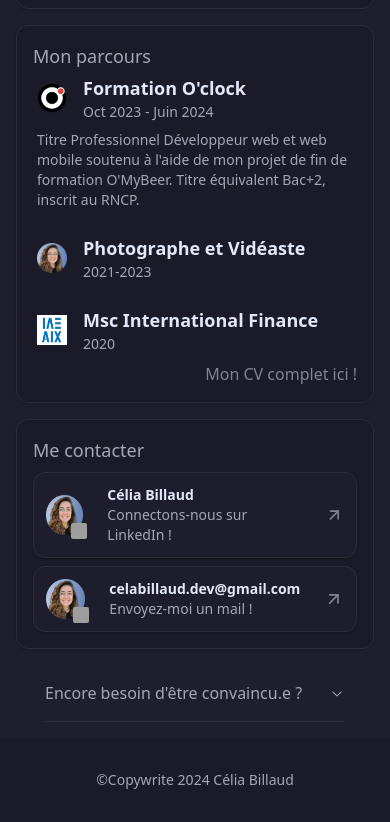
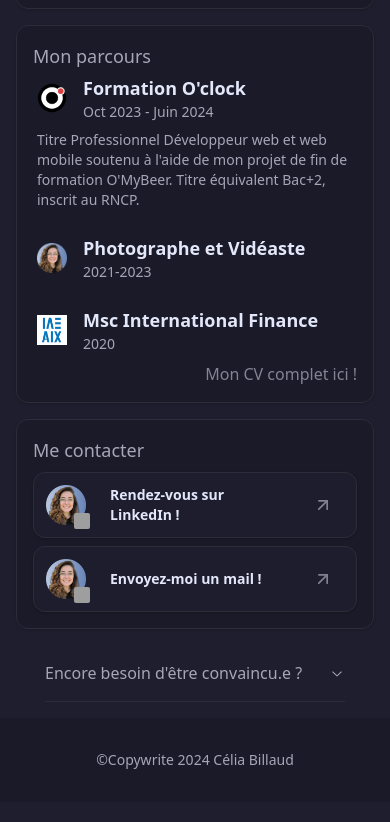
Before and after one commit to CeliaBillaud/portfolio, a Next.js app: page / in a window 390 px wide. Shown: the part 1939-2761 px from the top of the page. Built offline with nearby package versions, Linux system fonts and the light colour scheme; grey boxes are pictures that could not be loaded; a web font is replaced by a local one.

Commit message:
responsive contact card

```diff
--- a/app/_components/ContactCard.tsx
+++ b/app/_components/ContactCard.tsx
@@ -17,9 +17,9 @@ export const ContactCard = (props:{
                         <img src={props.image} alt={props.name}  className="w-10 h-10"/>
                         <img src={props.mediumImage} alt={props.name}  className="w-4 h-4 absolute -bottom-1 -right-1 rounded-sm"/>
                     </div>
-                    <div className="flex flex-col max-w-3/5">
-                        <p className="text-sm font-semibold">{props.name}</p>
-                        <p className="text-sm text-muted-foreground">{props.description}</p>
+                    <div className="flex flex-col w-3/5">
+                        <p className="text-sm font-semibold text-wrap">{props.name}</p>
+                        <p className="text-sm text-muted-foreground text-wrap">{props.description}</p>
                     </div>
                     <ArrowUpRight size={20} className="opacity-50 group-hover:opacity-100 group-hover:translate-x-0.5 group-hover:-translate-y-0.5 transition-all duration-300 ease-in-out"
                     />
--- a/app/_components/Status.tsx
+++ b/app/_components/Status.tsx
@@ -48,17 +48,17 @@ export const Status = () => {
             <Card className="p-4 flex-1 w-full flex flex-col gap-2">
                 <p className="text-lg text-muted-foreground">Me contacter</p>
                 <ContactCard
-                    name="Célia Billaud"
+                    name="Rendez-vous sur LinkedIn !"
                     image="/profile-pic(8).png"
                     mediumImage="https://img.freepik.com/vecteurs-premium/linkedin-logo_578229-227.jpg"
-                    description="Connectons-nous sur LinkedIn !"
+                    description=""
                     url="https://www.linkedin.com/in/celiabillaud/"
                 />
                 <ContactCard
-                    name="celabillaud.dev@gmail.com"
+                    name="Envoyez-moi un mail !"
                     image="/profile-pic(8).png"
                     mediumImage="https://static.vecteezy.com/system/resources/previews/020/964/377/non_2x/gmail-mail-icon-for-web-design-free-png.png"
-                    description="Envoyez-moi un mail !"
+                    description=""
                     url="mailto:celiabillaud.dev@gmail.com"
                 />
             </Card>
```
